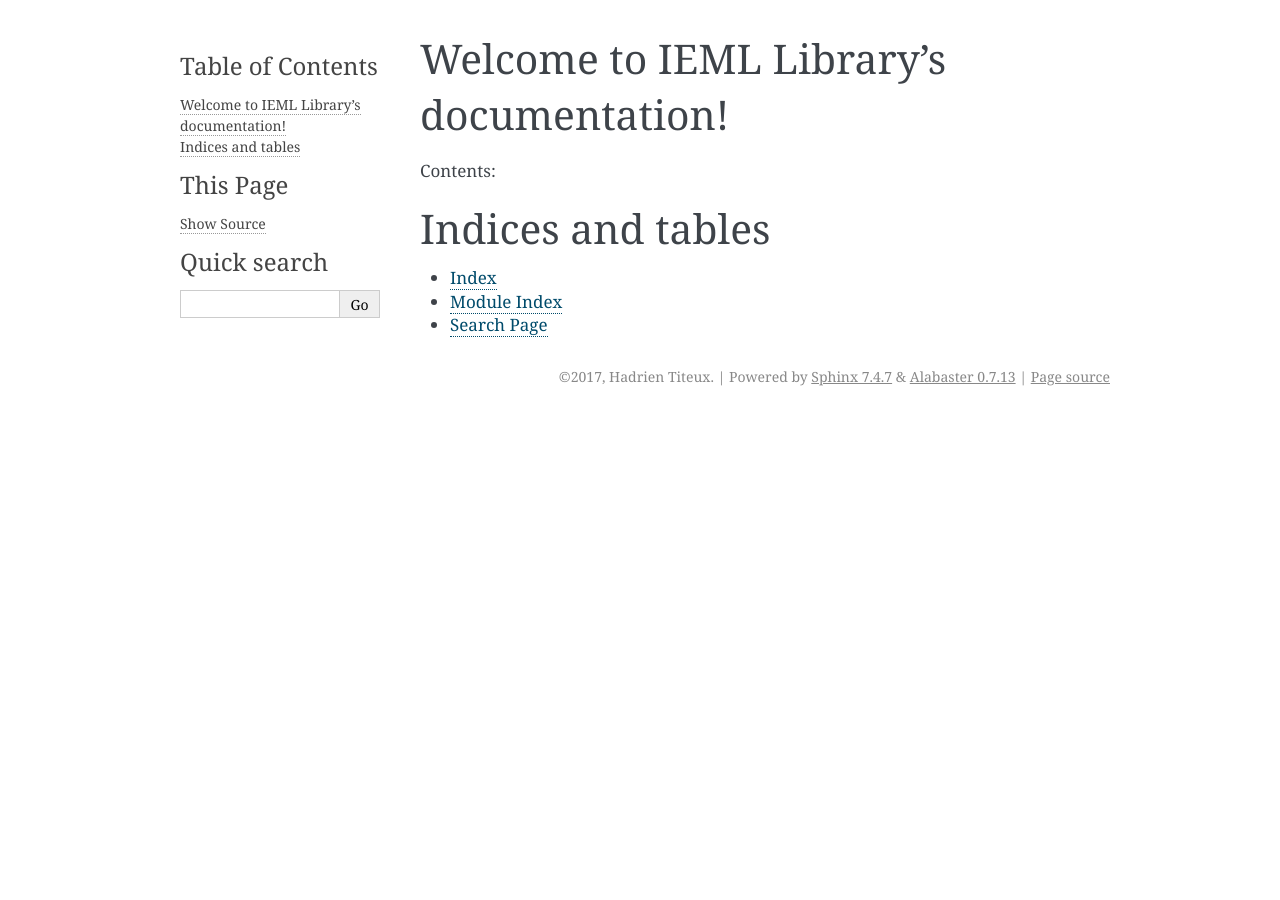
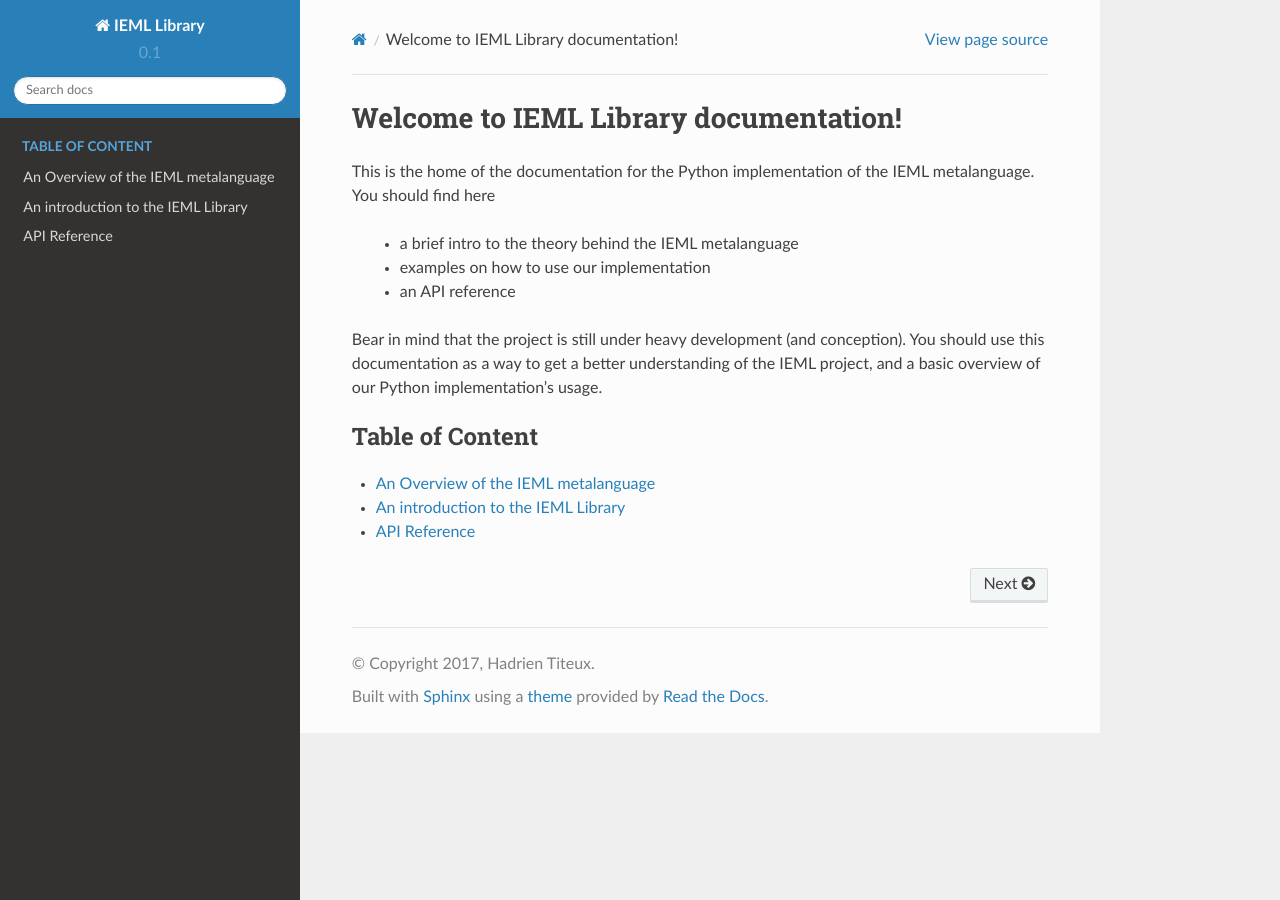
Before and after one commit to IEMLdev/ieml-api, a Sphinx documentation site: the page built from docs/source/index.rst, in a window 1280 px wide. Built offline with Sphinx 7.4.7 and the Read the Docs theme 2.0.0, drawn with Linux system fonts in a browser that asks for light colours.

Commit message:
Changed doc theme, added some files, wrote the index

```diff
--- /dev/null
+++ b/docs/source/api.rst
@@ -0,0 +1,2 @@
+API Reference
+=============
--- a/docs/source/conf.py
+++ b/docs/source/conf.py
@@ -125,7 +125,7 @@ todo_include_todos = False
 # The theme to use for HTML and HTML Help pages.  See the documentation for
 # a list of builtin themes.
 #
-html_theme = 'alabaster'
+html_theme = 'sphinx_rtd_theme'
 
 # Theme options are theme-specific and customize the look and feel of a theme
 # further.  For a list of options available for each theme, see the
--- /dev/null
+++ b/docs/source/ieml_overview.rst
@@ -0,0 +1,2 @@
+An Overview of the IEML metalanguage
+====================================
--- a/docs/source/index.rst
+++ b/docs/source/index.rst
@@ -3,19 +3,23 @@
    You can adapt this file completely to your liking, but it should at least
    contain the root `toctree` directive.
 
-Welcome to IEML Library's documentation!
-========================================
+Welcome to IEML Library documentation!
+======================================
 
-Contents:
+
+This is the home of the documentation for the Python implementation of the IEML metalanguage. You should find here
+
+ * a brief intro to the theory behind the IEML metalanguage
+ * examples on how to use our implementation
+ * an API reference
+
+Bear in mind that the project is still under heavy development (and conception). You should use this documentation
+as a way to get a better understanding of the IEML project, and a basic overview of our Python implementation's usage.
 
 .. toctree::
-   :maxdepth: 2
+    :maxdepth: 2
+    :caption: Table of Content
 
-
-
-Indices and tables
-==================
-
-* :ref:`genindex`
-* :ref:`modindex`
-* :ref:`search`
+    ieml_overview
+    intro
+    api
--- /dev/null
+++ b/docs/source/intro.rst
@@ -0,0 +1,2 @@
+An introduction to the IEML Library
+===================================
```
